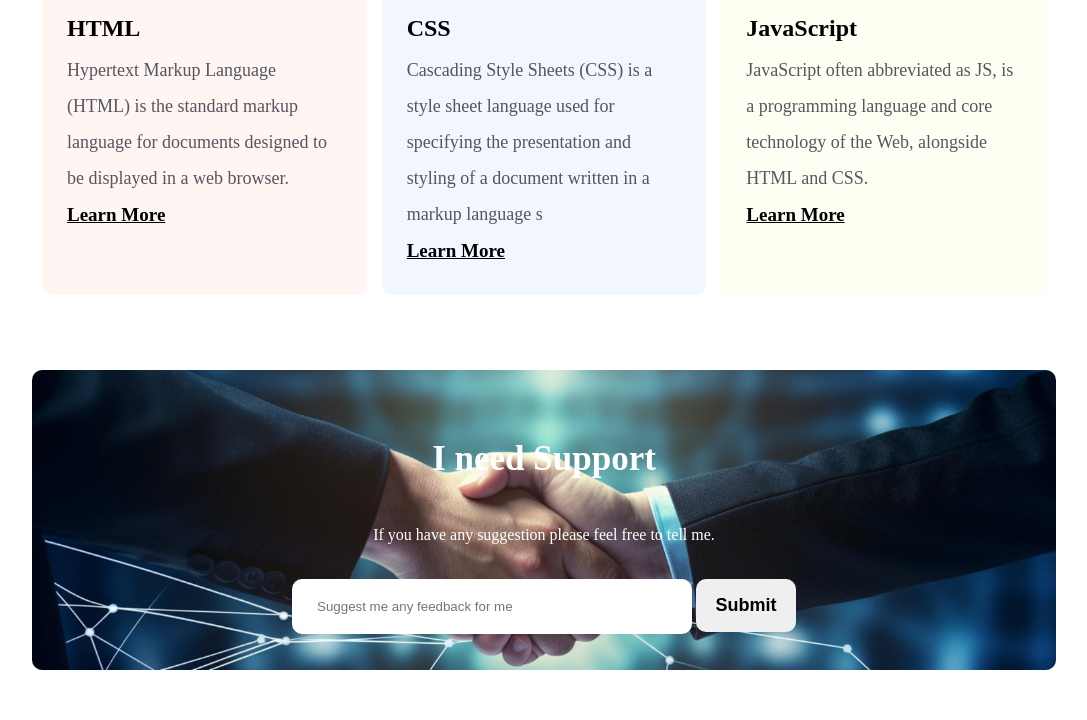
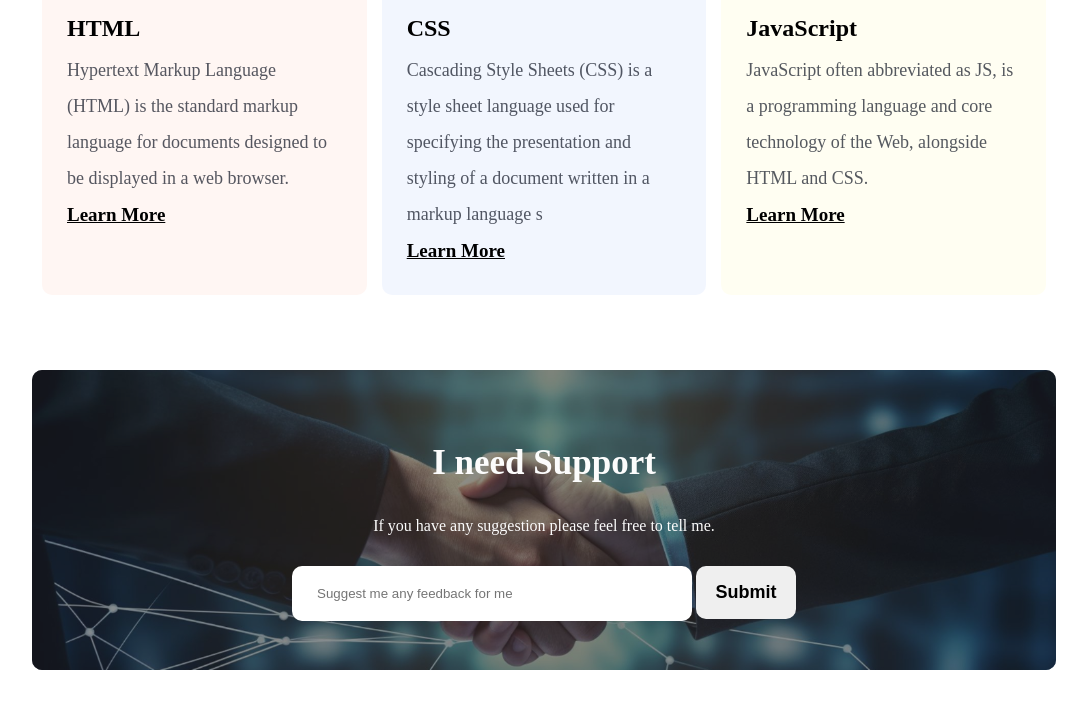
Before and after one commit to Shamsul-Alam-Reza/Assignment01, a plain HTML site: page index.html in a window 1280 px wide. Shown: the part 2888-3608 px from the top of the page, without its empty margins (96-1183 px from the left). Drawn offline with Linux system fonts and the light colour scheme; a web font is replaced by a local one.

Commit message:
Overlay perfectly work and Footer border radius done

```diff
--- a/index.html
+++ b/index.html
@@ -3,7 +3,7 @@
   <head>
     <meta charset="UTF-8" />
     <meta name="viewport" content="width=device-width, initial-scale=1.0" />
-    <title>Document</title>
+    <title>Assignment 01</title>
     <link rel="stylesheet" href="./style/style.css" />
   </head>
   <body>
@@ -192,6 +192,7 @@
         </div>
         <!-- Start Support section -->
         <div class="support" id="support__me">
+          <div class="image__overlay">
             <h1 class="support__title">I need Support</h1>
             <p class="support__description">
               If you have any suggestion please feel free to tell me.
@@ -199,6 +200,7 @@
             <div class="support__form">
               <input type="text" placeholder="Suggest me any feedback for me" />
               <button type="button">Submit</button>
+            </div>
           </div>
         </div>
       </div>
--- a/style/style.css
+++ b/style/style.css
@@ -254,9 +254,8 @@
   margin-top: 75px;
   width: 100%;
   background-image: url("../assets/handshake.jpg");
-  background-blend-mode: darken, luminosity;
-  background-color: rgba(0, 0, 0, 0.2), rgba(0, 0, 0, 0.2), rgba(0, 0, 0, 0.2),
-    url(Email);
+  background-blend-mode: darken;
+
   border-radius: 10px;
   height: 300px;
   background-position: center;
@@ -265,12 +264,25 @@
   flex-direction: column;
   justify-content: center;
   align-items: center;
-  line-height: 3;
+  line-height: 2.5;
+}
+.image__overlay {
+  width: 100%;
+  background-color: rgba(38, 37, 37, 0.519);
+  height: 100%;
+  border-radius: 10px;
+  background-position: center;
+  background-size: cover;
+  display: flex;
+  flex-direction: column;
+  justify-content: center;
+  align-items: center;
+  line-height: 2.5;
 }
 
 .support__description,
 .support__title {
-  color: white;
+  color: rgb(252, 252, 252);
 }
 .support__title {
   font-weight: 700;
@@ -284,7 +296,10 @@
   border-radius: 10px;
   color: aliceblue;
 }
-
+.support__title,
+.support__description {
+  text-align: center;
+}
 .support__form button {
   width: 100px;
   padding: 16px 5px 16px 5px;
@@ -300,7 +315,10 @@
 footer {
   margin-top: 50px;
   background-color: #0d132108;
+  border-top-left-radius: 10px;
+  border-top-right-radius: 10px;
 }
+
 .footer__container {
   padding-top: 20px;
   padding-bottom: 20px;
```
Lines whose indentation alone changed are shown as unchanged.
